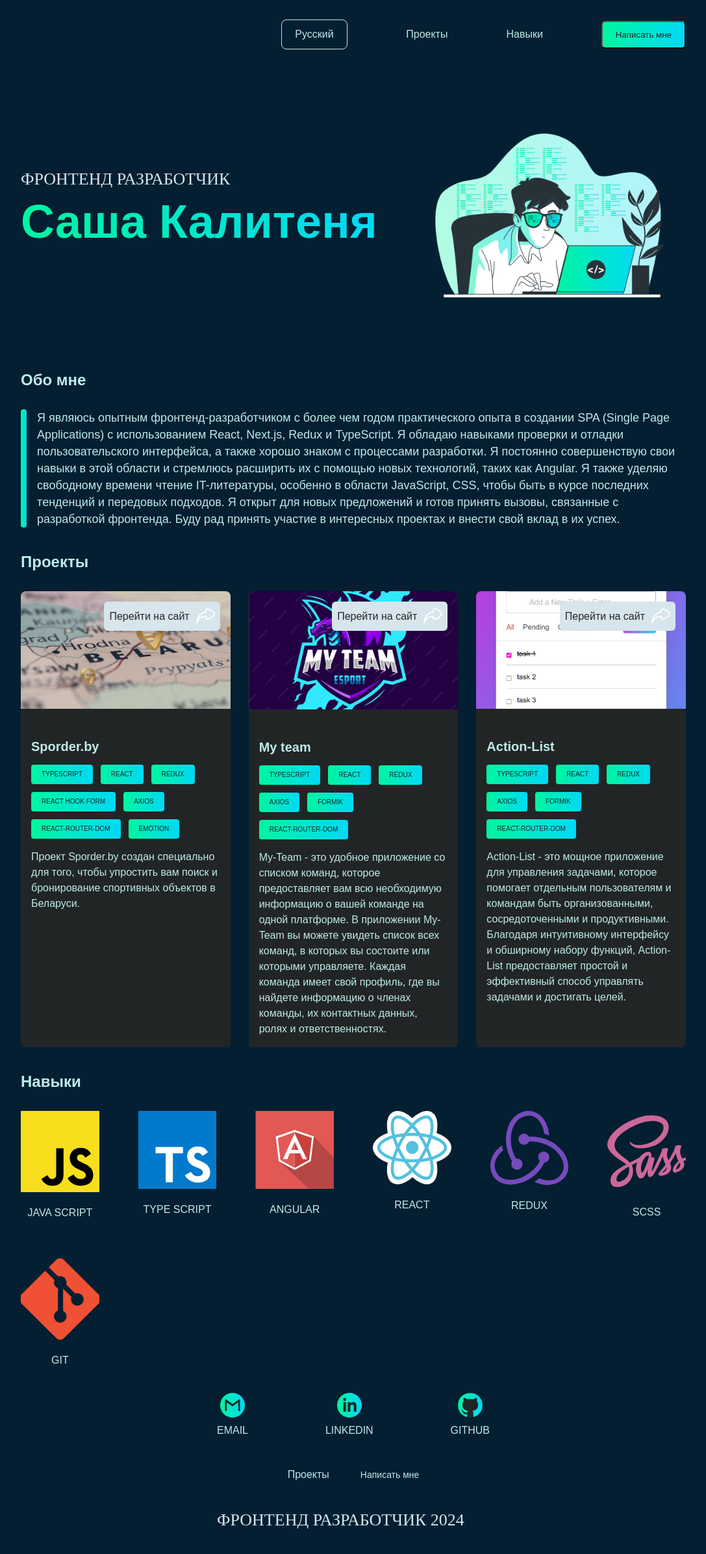
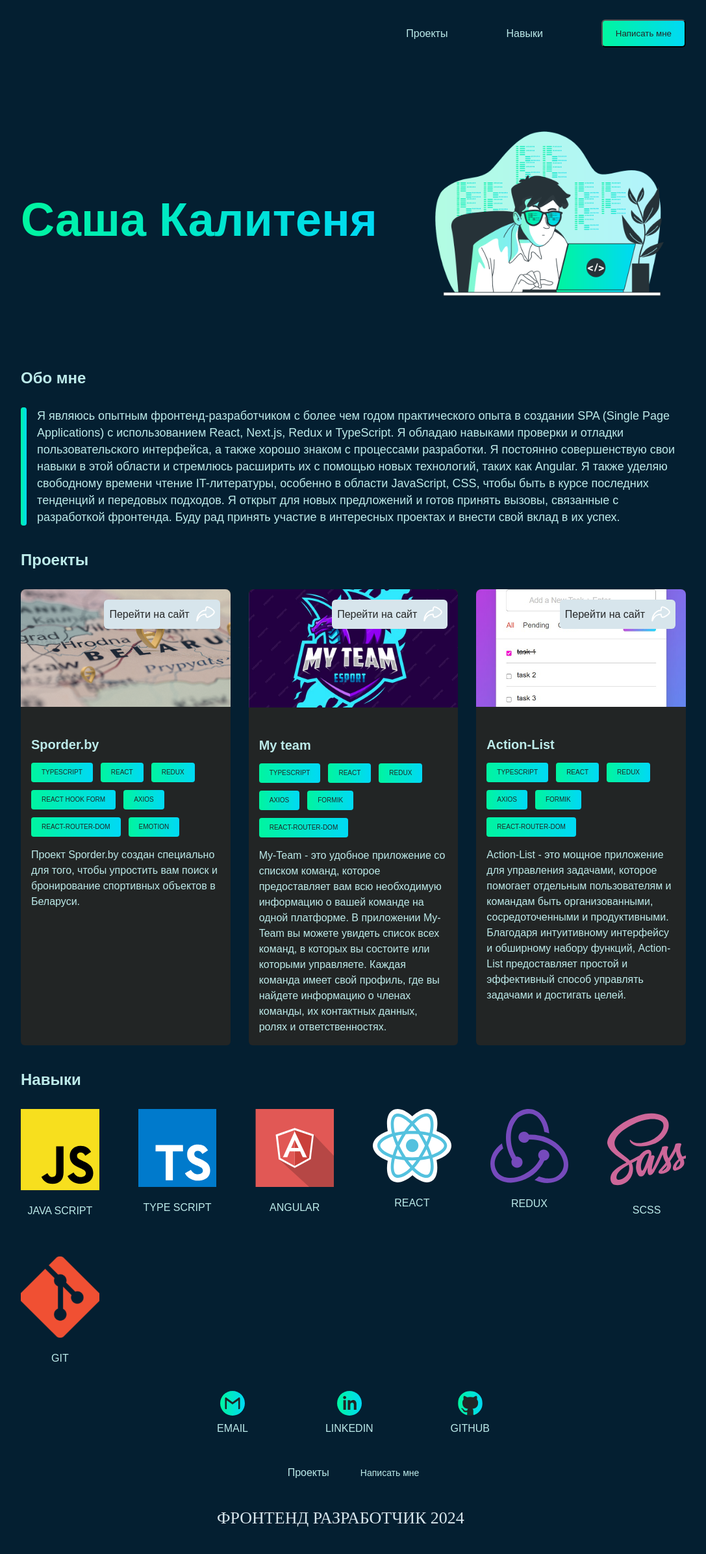
Before and after one commit to sasha2234562/Portfolio, a React (Vite) app: page / in a window 1280 px wide. Shown: the top 2392 px of the page at 65% size, without its empty margins (96-1183 px from the left). Built offline with nearby package versions, Linux system fonts and the light colour scheme.

Commit message:
feat/ add typewriter-effect

```diff
--- a/package.json
+++ b/package.json
@@ -22,7 +22,8 @@
     "react": "^18.2.0",
     "react-dom": "^18.2.0",
     "react-hook-form": "^7.52.2",
-    "react-scroll": "^1.9.0"
+    "react-scroll": "^1.9.0",
+    "typewriter-effect": "^2.21.0"
   },
   "devDependencies": {
     "@types/react": "^18.2.64",
--- a/src/app/component/container/footer/footer.style.ts
+++ b/src/app/component/container/footer/footer.style.ts
@@ -30,3 +30,12 @@ export const ButtonContacts = styled.button`
     text-align: left;
     cursor: pointer;
 `
+export const Profession = styled.h2`
+    color: var(--color-light);
+    font-family: Tinos, sans-serif;
+    font-size: 26px;
+    font-weight: 400;
+    line-height: 23px;
+    letter-spacing: 0;
+    text-align: left;
+`
--- a/src/app/component/container/footer/footer.tsx
+++ b/src/app/component/container/footer/footer.tsx
@@ -1,7 +1,6 @@
 import * as SC from './footer.style.ts'
 import {SocialMedia} from "./social media/social media.tsx";
 import {Dispatch, FC, SetStateAction} from "react";
-import {Profession} from "../../ui/profession/profession.tsx";
 
 interface Interface {
     setOpenForm: Dispatch<SetStateAction<boolean>>
@@ -21,7 +20,7 @@ export const Footer:FC<Interface> = ({setOpenForm}) => {
                 <SC.LinkScroll to={'projects'} smooth = { true } offset={-150}>Проекты</SC.LinkScroll>
                 <SC.ButtonContacts onClick={clickOpenContacts}>Написать мне</SC.ButtonContacts>
             </SC.NavWrapper>
-            <Profession text={'ФРОНТЕНД РАЗРАБОТЧИК 2024'}/>
+            <SC.Profession> ФРОНТЕНД РАЗРАБОТЧИК 2024 </SC.Profession>
         </SC.FooterContainer>
     );
 };
--- a/src/app/component/container/header/header.tsx
+++ b/src/app/component/container/header/header.tsx
@@ -1,36 +1,36 @@
 import * as SC from './header.style.ts';
 import {Button} from "../../ui";
-import {Dispatch, FC, SetStateAction, useState} from "react";
+import {Dispatch, FC, SetStateAction} from "react";
 
 interface Interface {
     setOpenForm: Dispatch<SetStateAction<boolean>>;
 }
 
 export const Header: FC<Interface> = ({setOpenForm}) => {
-    const [openOptions, setOpenOptions] = useState(false)
-    const [language, setLanguage] = useState('Русский')
+    // const [openOptions, setOpenOptions] = useState(false)
+    // const [language, setLanguage] = useState('Русский')
     const clickOpenForm = () => {
         setOpenForm(true)
         document.body.style.overflow = 'hidden'
     }
 
-    const clickOpenOptions = () => {
-        setOpenOptions(prevState => !prevState)
-    }
-    const onClickLanguage = (language: string) => {
-        setLanguage(language)
-        setOpenOptions(false)
-    }
+    // const clickOpenOptions = () => {
+    //     setOpenOptions(prevState => !prevState)
+    // }
+    // const onClickLanguage = (language: string) => {
+    //     setLanguage(language)
+    //     setOpenOptions(false)
+    // }
     return (
         <SC.Nav>
             <SC.NavButtonWrapper>
-                <SC.SelectContainer openOptions={openOptions}>
-                    <SC.Select onClick={clickOpenOptions}>{language}</SC.Select>
-                    {openOptions && <SC.SelectOptions openOptions={openOptions}>
-                        <li onClick={() => onClickLanguage('Русский')}>Русский</li>
-                        <li onClick={() => onClickLanguage('English')}>English</li>
-                    </SC.SelectOptions>}
-                </SC.SelectContainer>
+                {/*<SC.SelectContainer openOptions={openOptions}>*/}
+                {/*    <SC.Select onClick={clickOpenOptions}>{language}</SC.Select>*/}
+                {/*    {openOptions && <SC.SelectOptions openOptions={openOptions}>*/}
+                {/*        <li onClick={() => onClickLanguage('Русский')}>Русский</li>*/}
+                {/*        <li onClick={() => onClickLanguage('English')}>English</li>*/}
+                {/*    </SC.SelectOptions>}*/}
+                {/*</SC.SelectContainer>*/}
                 <SC.LinkScroll to={'projects'} smooth={true} offset={-150}>Проекты</SC.LinkScroll>
                 <SC.LinkScroll to={'skills'} smooth={true} offset={-150}>Навыки</SC.LinkScroll>
                 <Button clickButton={clickOpenForm} title={'Написать мне'}/>
--- a/src/app/component/container/main/contact-with-me/contact-with-me.tsx
+++ b/src/app/component/container/main/contact-with-me/contact-with-me.tsx
@@ -12,7 +12,7 @@ interface Interface {
 
 export const ContactWithMe: FC<Interface> = ({openForm, setOpenForm}) => {
     const ref = useRef<ElementRef<'form'>>(null);
-const {watch, register} = useForm()
+const {register} = useForm()
     const clickCloseWindow = () => {
         setOpenForm(false)
         document.body.style.overflow = 'auto'
@@ -36,7 +36,6 @@ const {watch, register} = useForm()
         }
     };
 
-    console.log(watch())
     return (
         <SC.Section openForm={openForm}>
             <SC.FormContainer openForm={openForm}>
--- a/src/app/component/container/main/me/me.style.ts
+++ b/src/app/component/container/main/me/me.style.ts
@@ -28,3 +28,12 @@ export const Name = styled.h2`
 export const Avatar = styled.img`
     width: 416px;
 `;
+export const MainTitle = styled.h1`
+    color: var(--color-light);
+    font-family: Tinos, sans-serif;
+    font-size: 26px;
+    font-weight: 400;
+    line-height: 23px;
+    letter-spacing: 0;
+    text-align: left;
+`;
--- a/src/app/component/container/main/me/me.tsx
+++ b/src/app/component/container/main/me/me.tsx
@@ -1,12 +1,22 @@
 import avatar from '../../../../../assets/avatar.png'
 import * as SC from './me.style.ts'
-import {Profession} from "../../../ui/profession/profession.tsx";
+import Typewriter from 'typewriter-effect';
 
 export const Me = () => {
     return (
         <SC.MeContainer>
             <SC.MeTextContent>
-                <Profession text={'ФРОНТЕНД РАЗРАБОТЧИК'}/>
+                <SC.MainTitle>
+                    <span style={{display: "none"}}>ФРОНТЕНД РАЗРАБОТЧИК</span>
+                    <Typewriter
+                        options={{
+                            strings: ['ФРОНТЕНД РАЗРАБОТЧИК'],
+                            autoStart: true,
+                            loop: true,
+                            delay: 100,
+                        }}
+                    />
+                </SC.MainTitle>
                 <SC.Name>Саша Калитеня</SC.Name>
             </SC.MeTextContent>
             <SC.Avatar src={avatar} alt="frontend"/>
--- a/src/app/component/ui/profession/profession.style.ts
+++ /dev/null
@@ -1,11 +0,0 @@
-import styled from "@emotion/styled";
-
-export const Profession = styled.h1`
-    color: var(--color-light);
-    font-family: Tinos, sans-serif;
-    font-size: 26px;
-    font-weight: 400;
-    line-height: 23px;
-    letter-spacing: 0;
-    text-align: left;
-`;
--- a/src/app/component/ui/profession/profession.tsx
+++ /dev/null
@@ -1,10 +0,0 @@
-import * as SC from './profession.style.ts'
-import {FC} from "react";
-
-interface Interface {
-    text: string
-}
-
-export const Profession:FC<Interface> = ({text}) => {
-    return  <SC.Profession>{text}</SC.Profession>
-};
```
Also changed, not shown: 1 other file (tests, documents, lock files or other folders).
